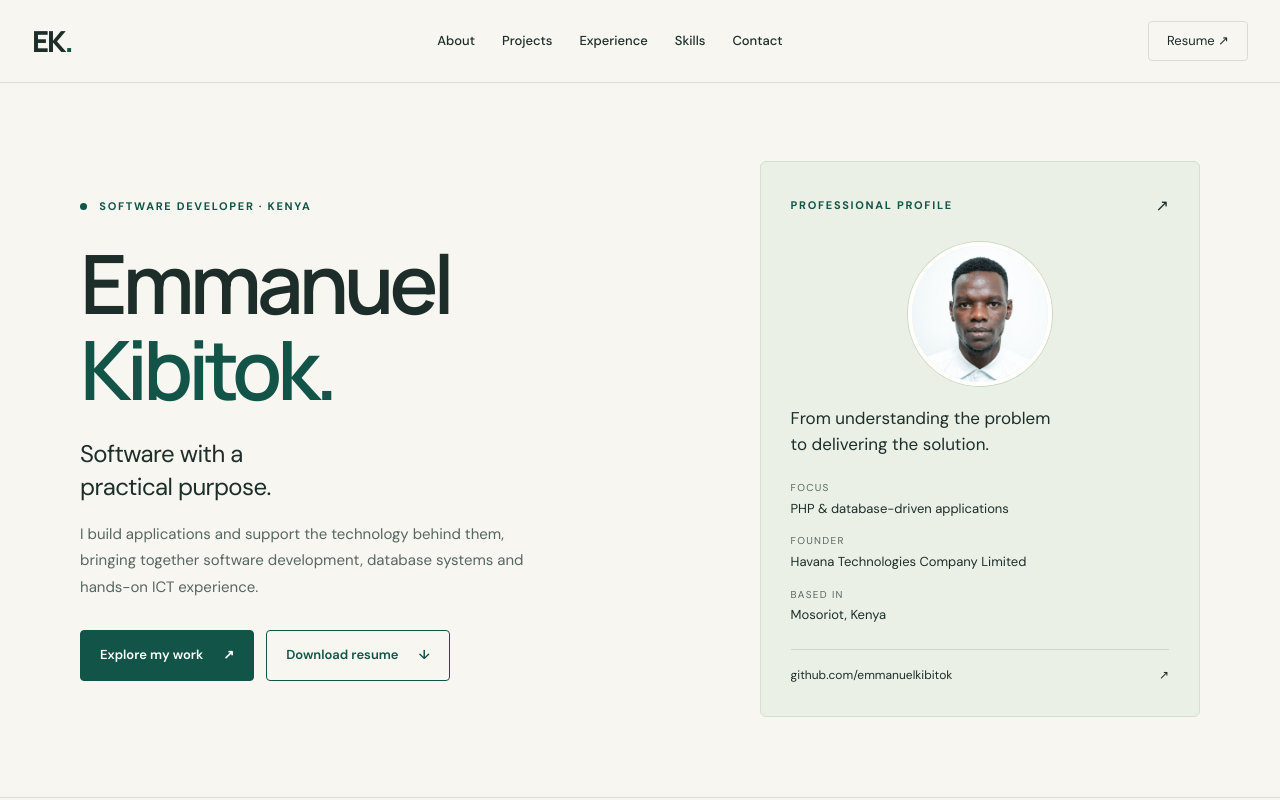
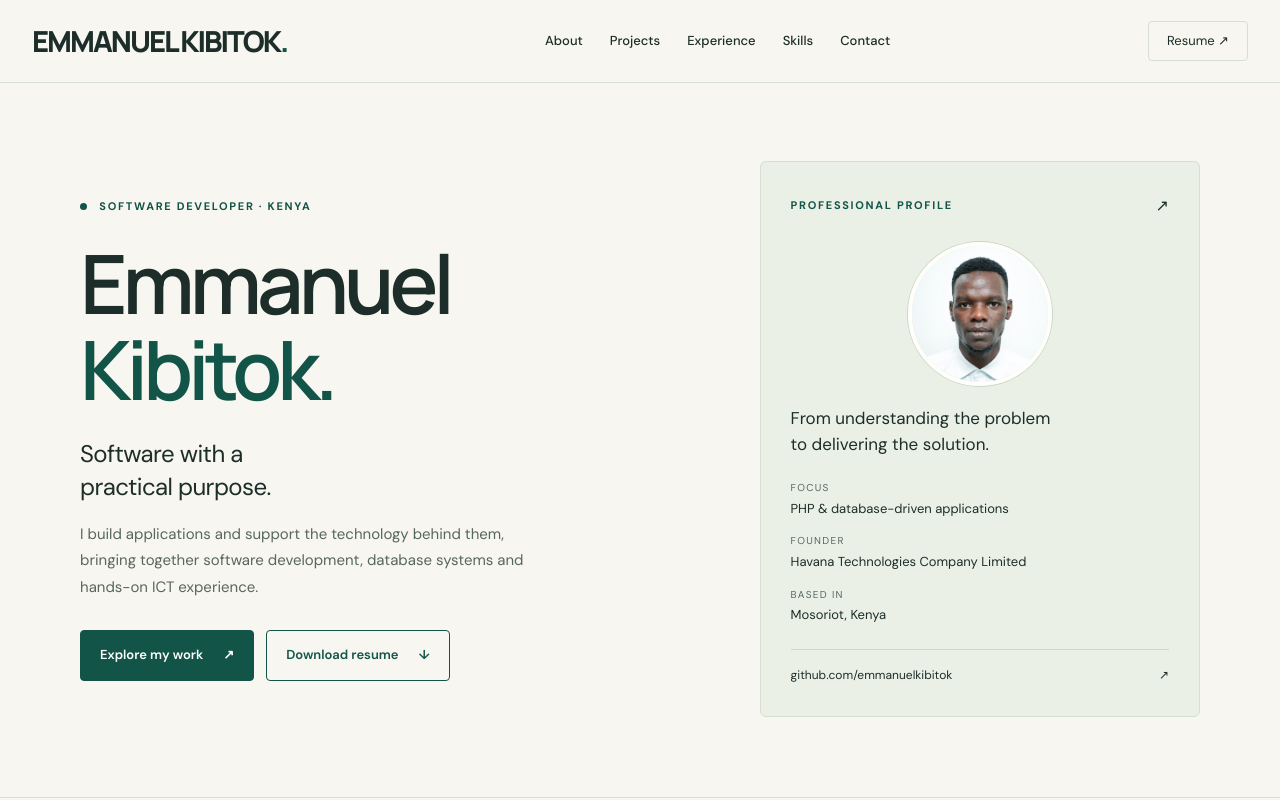
Before and after one commit to emmanuelkibitok/emmanuelkibitok.github.io, a plain HTML site: page index.html in a window 1280 px wide. Shown: the top 800 px of the page. Drawn offline with Linux system fonts and the light colour scheme.

```diff
--- a/index.html
+++ b/index.html
@@ -5,7 +5,7 @@
 <meta name="theme-color" content="#135448"><meta property="og:title" content="Emmanuel Kibitok | Software Developer"><meta property="og:description" content="Software, data and practical technology solutions. Projects, experience and professional background."><meta property="og:type" content="website"><meta property="og:url" content="https://emmanuelkibitok.github.io/">
 <link rel="canonical" href="https://emmanuelkibitok.github.io/"><link rel="stylesheet" href="style.css"><link rel="icon" href="favicon.svg" type="image/svg+xml"></head>
 <body><a class="skip-link" href="#main">Skip to content</a>
-<header class="site-header"><div class="nav-wrap"><a class="brand" href="#home" aria-label="Emmanuel Kibitok home">EK<span>.</span></a><nav aria-label="Main navigation"><a href="#about">About</a><a href="#projects">Projects</a><a href="#experience">Experience</a><a href="#skills">Skills</a><a href="#contact">Contact</a></nav><a class="nav-resume" href="Emmanuel-Kibitok-Resume.pdf">Resume <span aria-hidden="true">↗</span></a></div></header>
+<header class="site-header"><div class="nav-wrap"><a class="brand" href="#home" aria-label="Emmanuel Kibitok home">EMMANUEL KIBITOK<span>.</span></a><nav aria-label="Main navigation"><a href="#about">About</a><a href="#projects">Projects</a><a href="#experience">Experience</a><a href="#skills">Skills</a><a href="#contact">Contact</a></nav><a class="nav-resume" href="Emmanuel-Kibitok-Resume.pdf">Resume <span aria-hidden="true">↗</span></a></div></header>
 <main id="main"><section class="hero wrap" id="home"><div class="hero-copy"><p class="eyebrow"><span class="dot"></span> Software Developer · Kenya</p><h1>Emmanuel<br><span>Kibitok.</span></h1><p class="hero-lead">Software with a<br>practical purpose.</p><p class="hero-description">I build applications and support the technology behind them, bringing together software development, database systems and hands-on ICT experience.</p><div class="actions"><a class="button" href="#projects">Explore my work <span aria-hidden="true">↗</span></a><a class="button secondary" href="Emmanuel-Kibitok-Resume.pdf" download>Download resume <span aria-hidden="true">↓</span></a></div></div><aside class="profile-card" aria-label="Professional overview"><div class="card-top"><span class="eyebrow">Professional profile</span><span aria-hidden="true">↗</span></div><img class="profile-photo" src="emmanuel-kibitok.jpeg" alt="Portrait of Emmanuel Kibitok" width="1600" height="1241" fetchpriority="high"><p class="card-intro">From understanding the problem<br>to delivering the solution.</p><dl><div><dt>Focus</dt><dd>PHP & database-driven applications</dd></div><div><dt>Founder</dt><dd>Havana Technologies Company Limited</dd></div><div><dt>Based in</dt><dd>Mosoriot, Kenya</dd></div></dl><a href="https://github.com/emmanuelkibitok">github.com/emmanuelkibitok <span aria-hidden="true">↗</span></a></aside></section>
 <div class="focus-strip"><div class="wrap"><span>PHP & MySQL</span><span>API development</span><span>ICT & user support</span><span>Technology consulting</span></div></div>
 <section class="section wrap about" id="about"><div><p class="eyebrow">01 / About</p><h2>A developer with<br>a wider perspective.</h2></div><div class="about-copy"><p class="large">I connect software development with the people and processes it serves.</p><p>Software developer and IT professional with a BSc in Information Technology and experience spanning software delivery, ICT support, networks, and database systems since 2018. Founder of Havana Technologies Company Limited, coordinating client requirements, implementation, procurement, and quality assurance. Background across healthcare, education, humanitarian, and enterprise settings, with a focus on practical solutions, dependable support, and clear technical documentation.</p><p>My work includes supporting application users, troubleshooting infrastructure, handling confidential records, and translating client requirements into practical solutions.</p><div class="about-note"><span>BSc Information Technology</span><span>JKUAT · 2015–2019</span></div></div></section>
```
